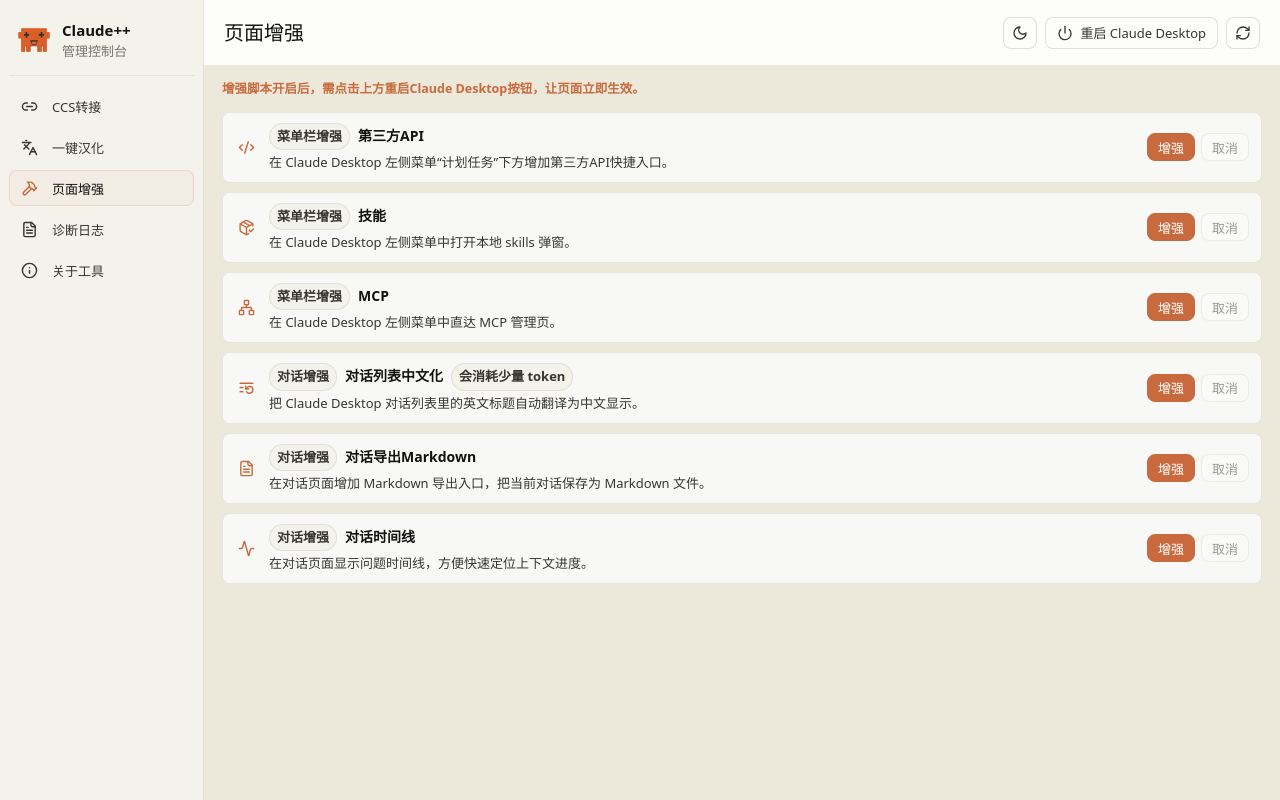
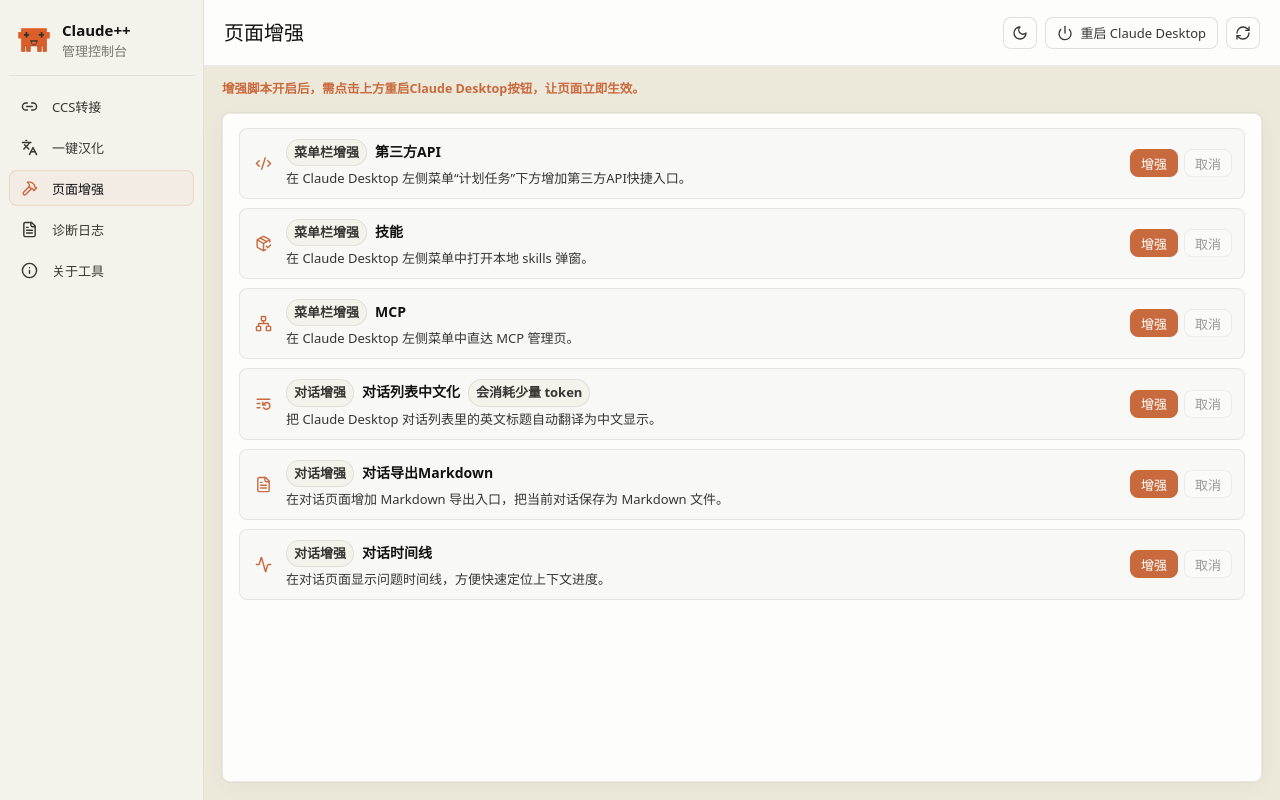
Before and after one commit to laoguo2025/claude-plus-plus, a React (Vite) app: page / in a window 1280 px wide. Both pictures are taken after a click on the button "页面增强". Built offline with nearby package versions, Linux system fonts and the light colour scheme.

Commit message:
fix: group enhance cards in panel

```diff
--- a/src/App.css
+++ b/src/App.css
@@ -726,7 +726,16 @@ select {
 }
 
 .enhanceFlow {
+  display: grid;
+  grid-template-rows: auto minmax(0, 1fr);
+  gap: 10px;
   height: 100%;
+  min-height: 0;
+}
+
+.enhanceCardsPanel {
+  display: grid;
+  grid-template-rows: minmax(0, 1fr);
   min-height: 0;
 }
 
--- a/src/App.tsx
+++ b/src/App.tsx
@@ -820,10 +820,11 @@ function EnhancePage({
 
   return (
     <div className="enhanceFlow">
-      <div className="enhanceCards">
       <div className="actionNotice enhanceActionNotice">
         增强脚本开启后，需点击上方重启Claude Desktop按钮，让页面立即生效。
       </div>
+      <section className="panel enhanceCardsPanel">
+        <div className="enhanceCards">
           {features.map((feature) => (
             <EnhanceCard
               key={feature.id}
@@ -834,6 +835,7 @@ function EnhancePage({
             />
           ))}
         </div>
+      </section>
     </div>
   );
 }
```
Lines whose indentation alone changed are shown as unchanged.
